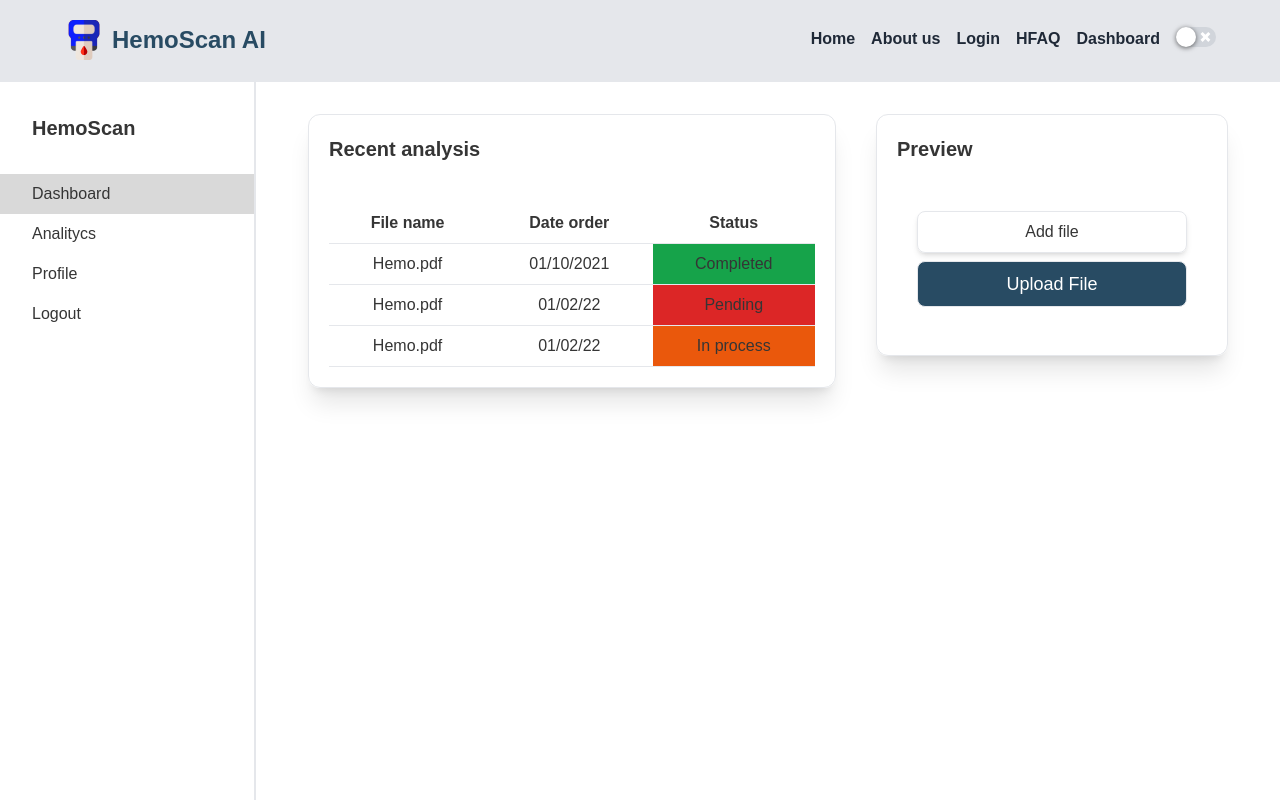
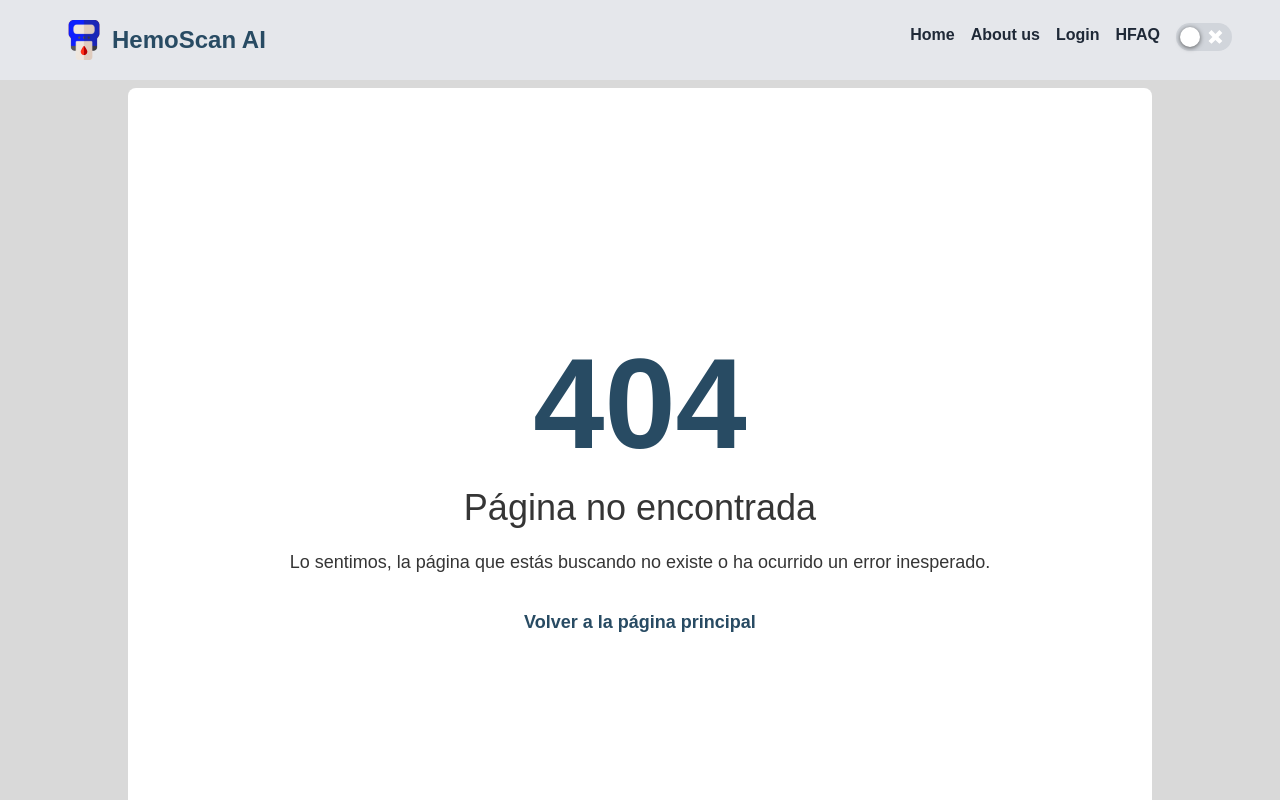
Before and after one commit to JiovannyVega/HemoScan, a React (Vite) app: page /dashboard in a window 1280 px wide. Shown: the top 800 px of the page. Built offline with nearby package versions, Linux system fonts and the light colour scheme.

Commit message:
Implementa autenticación de Google y mejora la navegación condicional en la aplicación

```diff
--- a/src/App.jsx
+++ b/src/App.jsx
@@ -4,32 +4,34 @@ import LoginPage from './pages/LoginPage'
 import Footer from './components/Footer'
 import ErrorPage from './pages/ErrorPage'
 import HomePage from './pages/HomePage'
-import ProfilePage from './pages/dashboard/ProfilePage'
 import HFAQPage from './pages/HFAQPage'
 import AboutPage from './pages/AboutPage'
 import Dashboard from './pages/dashboard/Dashboard'
-import SignupPage from './pages/RegisterPage'
+import SignupPage from './pages/SignupPage'
+import { useGoogleAuth } from './auth/useGoogleAuth'
 
 function App() {
+  const { user } = useGoogleAuth()
+
   return (
-    <>
+    <Router>
       <div className='grid grid-rows-[auto_1fr_auto] min-h-screen'>
-        <Router>
-          <Header />
-          <Routes className=''>
-            <Route path='/' element={<HomePage />} />
-            <Route path='/Login/' element={<LoginPage />} />
-            <Route path='/about/' element={<AboutPage />} />
-            <Route path='/*' element={<ErrorPage />} />
-            <Route path='/profile/' element={<ProfilePage />} />
-            <Route path='/hfaq/' element={<HFAQPage />} />
-            <Route path='/dashboard/' element={<Dashboard />} />
-            <Route path='/signup/' element={<SignupPage />} />
-          </Routes>
-          <Footer />
-        </Router>
+        <Header />
+        <Routes>
+          <Route path='/' element={<HomePage />} />
+          <Route path='/login' element={<LoginPage />} />
+          <Route path='/about' element={<AboutPage />} />
+          <Route path='/hfaq' element={<HFAQPage />} />
+          <Route path='/signup' element={<SignupPage />} />
+          {user ? (
+            <Route path='/dashboard' element={<Dashboard />} />
+          ) : (
+            <Route path='*' element={<ErrorPage />} />
+          )}
+        </Routes>
+        <Footer />
       </div>
-    </>
+    </Router>
   )
 }
 
--- a/src/auth/useGoogleAuth.js
+++ b/src/auth/useGoogleAuth.js
@@ -14,7 +14,7 @@ const useGoogleAuth = () => {
       const response = await axios.post('http://localhost:3000/api/login/google', {
         token: credentialResponse.credential // Usa credential en lugar de clientId
       })
-      alert('Inicio de sesión con Google exitoso')
+      //alert('Inicio de sesión con Google exitoso')
       const userData = {
         nombre: response.data.user.nombre || '',
         apellido: response.data.user.apellido || '',
@@ -43,3 +43,4 @@ const useGoogleAuth = () => {
 }
 
 export default useGoogleAuth
+export { useGoogleAuth }
--- a/src/components/Header.jsx
+++ b/src/components/Header.jsx
@@ -1,9 +1,11 @@
 import { Link } from 'react-router-dom'
 import { useState } from 'react'
 import { Bars3Icon, XMarkIcon } from '@heroicons/react/24/outline'
-import Switch from 'react-switch' // Importa react-switch
+import Switch from 'react-switch'
+import { useGoogleAuth } from '../auth/useGoogleAuth'
 
 const Header = () => {
+  const { user } = useGoogleAuth()
   const [isMenuOpen, setIsMenuOpen] = useState(false)
   const [isDarkMode, setIsDarkMode] = useState(document.documentElement.classList.contains('dark'))
 
@@ -33,9 +35,11 @@ const Header = () => {
 
         <nav className='hidden gap-4 shrink-1 sm:flex-row sm:flex'>
           {navItems.map(([title, url]) => (
+            (title !== 'Login' || !user) && (title !== 'Dashboard' || user) && (
               <Link key={url} to={url} className='font-semibold text-gray-800 hover:text-blue-500 active:text-blue-500 dark:text-gray-200'>
                 {title}
               </Link>
+            )
           ))}
           <div className='relative inline-block w-10 align-middle transition duration-200 ease-in select-none'>
             <Switch
@@ -47,27 +51,27 @@ const Header = () => {
               offHandleColor='#FFFFFF'
               handleDiameter={20}
               boxShadow='0px 1px 5px rgba(0, 0, 0, 0.6)'
-              activeBoxShadow='0px 0px 1px 10px rgba(0, 0, 0, 0.2)'
-              height={20}
-              width={40}
             />
           </div>
         </nav>
 
-        <div className='relative sm:hidden'>
-          <button onClick={toggleMenu} className='p-2 text-gray-800 bg-gray-200 rounded-md dark:text-gray-200 dark:bg-gray-700'>
+        <div className='sm:hidden'>
+          <button onClick={toggleMenu}>
             {isMenuOpen ? <XMarkIcon className='w-6 h-6' /> : <Bars3Icon className='w-6 h-6' />}
           </button>
+        </div>
+      </div>
+
       {isMenuOpen && (
-            <nav className='absolute right-0 z-10 flex flex-col p-4 mt-2 space-y-2 bg-white border rounded-md shadow-lg dark:bg-gray-800'>
+        <nav className='flex flex-col gap-4 mt-4 sm:hidden'>
           {navItems.map(([title, url]) => (
+            (title !== 'Login' || !user) && (title !== 'Dashboard' || user) && (
               <Link key={url} to={url} className='font-semibold text-gray-800 hover:text-blue-500 active:text-blue-500 dark:text-gray-200'>
                 {title}
               </Link>
+            )
           ))}
-            </nav>
-          )}
-          <div className='inline-block w-10 ml-4 align-middle transition duration-200 ease-in select-none'>
+          <div className='relative inline-block w-10 align-middle transition duration-200 ease-in select-none'>
             <Switch
               checked={isDarkMode}
               onChange={toggleTheme}
@@ -77,13 +81,10 @@ const Header = () => {
               offHandleColor='#FFFFFF'
               handleDiameter={20}
               boxShadow='0px 1px 5px rgba(0, 0, 0, 0.6)'
-              activeBoxShadow='0px 0px 1px 10px rgba(0, 0, 0, 0.2)'
-              height={20}
-              width={40}
             />
           </div>
-        </div>
-      </div>
+        </nav>
+      )}
     </header>
   )
 }
--- a/src/pages/LoginPage.jsx
+++ b/src/pages/LoginPage.jsx
@@ -1,4 +1,4 @@
-import { Link } from 'react-router-dom'
+import { Link, useNavigate } from 'react-router-dom'
 import { useState } from 'react'
 import axios from 'axios'
 import { GoogleLogin } from '@react-oauth/google'
@@ -6,13 +6,13 @@ import useGoogleAuth from '../auth/useGoogleAuth'
 
 const LoginPage = () => {
   const { handleGoogleLoginSuccess } = useGoogleAuth()
+  const navigate = useNavigate()
 
   const [formData, setFormData] = useState({ email: '', contrasena: '' })
 
   const handleChange = (e) => {
     setFormData({ ...formData, [e.target.name]: e.target.value })
   }
-
   const handleSubmit = async (e) => {
     e.preventDefault()
     try {
@@ -32,6 +32,11 @@ const LoginPage = () => {
       console.error('Error al iniciar sesión:', error)
       alert('Error al iniciar sesión')
     }
+  }
+
+  const handleGoogleLogin = async (credentialResponse) => {
+    await handleGoogleLoginSuccess(credentialResponse)
+    navigate('/dashboard') // Redirigir al usuario a /dashboard
   }
 
   return (
@@ -64,7 +69,7 @@ const LoginPage = () => {
               <p className='mb-4 text-center'>O</p>
             </form>
             <GoogleLogin
-              onSuccess={handleGoogleLoginSuccess}
+              onSuccess={handleGoogleLogin}
               onError={() => {
                 console.log('Login Failed')
               }}
--- a/src/pages/dashboard/Dashboard.jsx
+++ b/src/pages/dashboard/Dashboard.jsx
@@ -1,9 +1,13 @@
 import { useState, useRef } from 'react'
-import { Link } from 'react-router-dom'
+import { useNavigate } from 'react-router-dom'
 import ProfilePage from './ProfilePage'
 import Analitycs from './Analitycs'
+import useGoogleAuth from '../../auth/useGoogleAuth'
 
 const Dashboard = () => {
+  const { logOut } = useGoogleAuth()
+  const navigate = useNavigate()
+
   const [activeSection, setActiveSection] = useState('section1')
   const [preview, setPreview] = useState(null)
   const [fileName, setFileName] = useState('') // Estado para el nombre del archivo
@@ -24,6 +28,11 @@ const Dashboard = () => {
       setPreview(null)
       setFileName('')
     }
+  }
+
+  const handleLogout = () => {
+    logOut()
+    navigate('/')
   }
 
   const handleLabelClick = () => {
@@ -129,8 +138,8 @@ const Dashboard = () => {
             </button>
           </li>
           <li>
-            <button className='block w-full py-2 text-left hover:bg-hover dark:hover:bg-hover-dark'>
-              <Link to='/login' className='mx-8'>Logout</Link>
+            <button onClick={handleLogout} className='block w-full py-2 mx-8 text-left hover:bg-hover dark:hover:bg-hover-dark'>
+              <p>Logout</p>
             </button>
           </li>
         </ul>
--- a/src/pages/dashboard/ProfilePage.jsx
+++ b/src/pages/dashboard/ProfilePage.jsx
@@ -1,8 +1,10 @@
 import { useState, useEffect } from 'react'
+import { useNavigate } from 'react-router-dom'
 import useGoogleAuth from '../../auth/useGoogleAuth'
 
 const ProfilePage = () => {
   const { logOut } = useGoogleAuth()
+  const navigate = useNavigate()
 
   const [user, setUser] = useState({
     name: 'Kim Dahyun',
@@ -48,6 +50,11 @@ const ProfilePage = () => {
       ...prevUser,
       [name]: value
     }))
+  }
+
+  const handleLogout = () => {
+    logOut()
+    navigate('/')
   }
 
   return (
@@ -160,16 +167,10 @@ const ProfilePage = () => {
           </div>
           <div>
             <button
-              onClick={logOut}
+              onClick={handleLogout}
               className='p-4 m-2 text-white rounded-md cursor-pointer bg-primary hover:bg-secondary'
             >
               Cerrar sesion
-            </button>
-            <button
-              onClick={() => console.log('Eliminar cuenta')}
-              className='p-4 m-2 text-white rounded-md cursor-pointer bg-primary hover:bg-secondary'
-            >
-              Eliminar cuenta
             </button>
           </div>
         </div>
```
Also changed, not shown: src/pages/SignupPage.jsx (renamed from src/pages/RegisterPage.jsx). Lines whose indentation alone changed are shown as unchanged.
